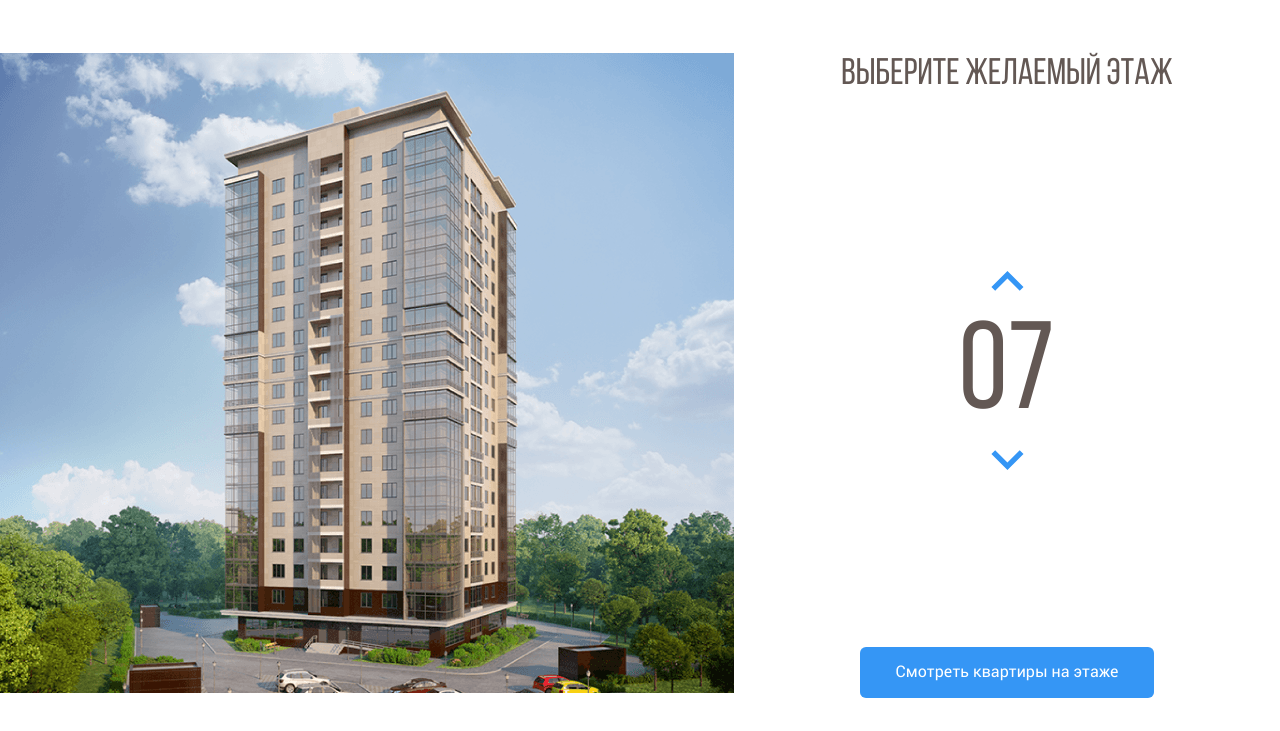
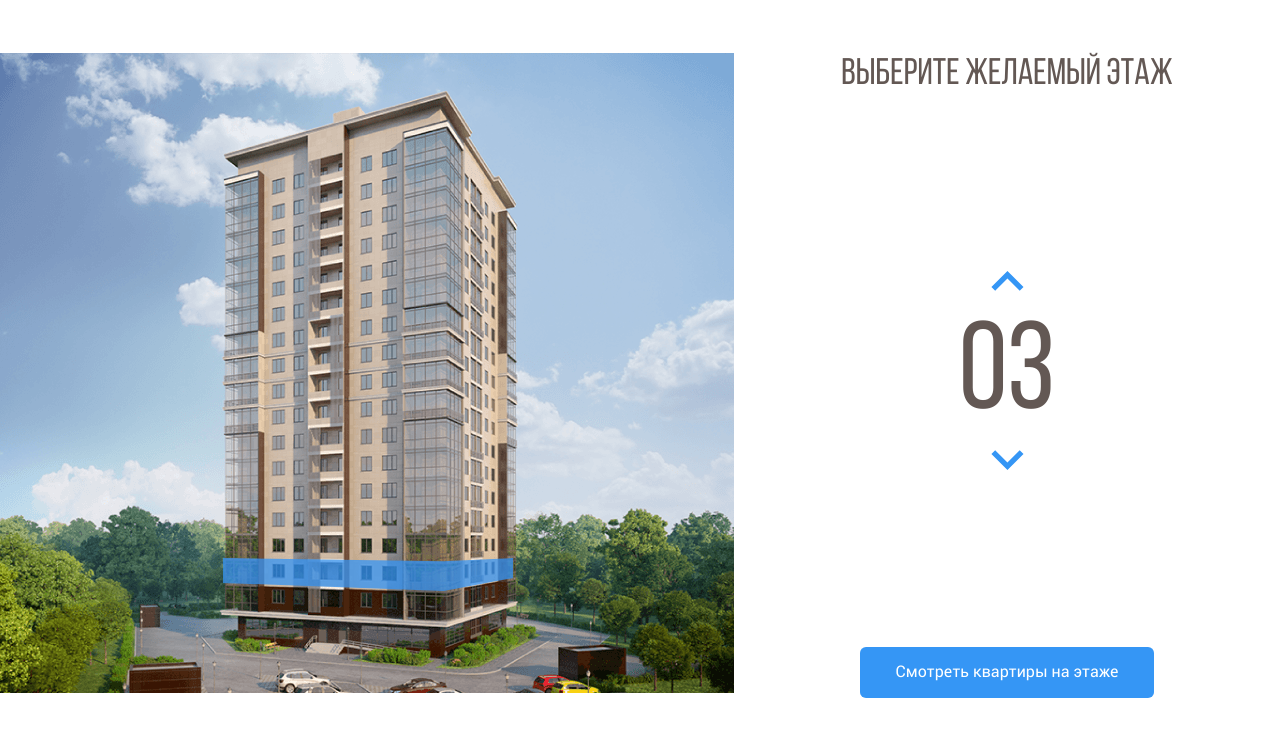
Before and after one commit to simolex/melody, a plain HTML site: page index.html in a window 1280 px wide. Both pictures are taken after a click on the button 1007 px from the left and 351 px from the top of the page. Shown: the part 69-800 px from the top of the page. Drawn offline with nearby package versions, Linux system fonts and the light colour scheme; files whose address does not match are found by name.

Commit message:
Завершено третье задание

```diff
--- a/css/style.css
+++ b/css/style.css
@@ -116,6 +116,9 @@ body {
 .home-image path:hover {
   opacity: 1;
 }
+path.current-floor {
+  opacity: 1;
+}
 .counter-group {
   display: flex;
   flex-direction: column;
--- a/index.html
+++ b/index.html
@@ -69,86 +69,103 @@
             />
           </defs>
           <path
+            data-floor="02"
             d="M222 531L442.8 539L512 525.3V547L443.5 566.7L222 555.7V531Z"
             fill="#3595F6"
             fill-opacity="0.75"
           />
           <path
+            data-floor="03"
             d="M223 530V505L443.3 508.3L513 505V525L443.7 538L223 530Z"
             fill="#3595F6"
             fill-opacity="0.75"
           />
           <path
+            data-floor="04"
             d="M223 504V479H444H513V502L445 509L223 504Z"
             fill="#3595F6"
             fill-opacity="0.75"
           />
           <path
+            data-floor="05"
             d="M223 480V455L444.3 451.3L512 458V480H444"
             fill="#3595F6"
             fill-opacity="0.75"
           />
           <path
+            data-floor="06"
             d="M223 454V428L444.5 424.7L513 435.7V457L444 450.3L223 454Z"
             fill="#3595F6"
             fill-opacity="0.75"
           />
           <path
+            data-floor="07"
             d="M222 427V403.3L443 391L514 414V435.3L443 423L222 427Z"
             fill="#3595F6"
             fill-opacity="0.75"
           />
           <path
+            data-floor="08"
             d="M222 405V380L444.2 363.7L514 392.3V413L443.7 391.3L222 405Z"
             fill="#3595F6"
             fill-opacity="0.75"
           />
           <path
+            data-floor="09"
             d="M222 380V355L444.5 334.7L514 371.3V392L442 363.3L222 380Z"
             fill="#3595F6"
             fill-opacity="0.75"
           />
           <path
+            data-floor="10"
             d="M222 354V330L445 305.3L514 349.3V371L444.7 333L222 354Z"
             fill="#3595F6"
             fill-opacity="0.75"
           />
           <path
+            data-floor="11"
             d="M222 329V305L444.5 276.3L514 327.3V348L443.7 305.7L222 329Z"
             fill="#3595F6"
             fill-opacity="0.75"
           />
           <path
+            data-floor="12"
             d="M221 305V281L443.3 248L514 307.3V327L444 276.3L221 305Z"
             fill="#3595F6"
             fill-opacity="0.75"
           />
           <path
+            data-floor="13"
             d="M222 280V256L443.2 221L513 285V306L444.3 247.7L222 280Z"
             fill="#3595F6"
             fill-opacity="0.75"
           />
           <path
+            data-floor="14"
             d="M222 256V231L444.3 193L513 263.3V284L444 220L222 256Z"
             fill="#3595F6"
             fill-opacity="0.75"
           />
           <path
+            data-floor="15"
             d="M222 230V205L442.8 161.3L513 240.3V263L444 189.7L222 230Z"
             fill="#3595F6"
             fill-opacity="0.75"
           />
           <path
+            data-floor="16"
             d="M223 206V181L443 133L513 218V241L442.3 161.7L223 206Z"
             fill="#3595F6"
             fill-opacity="0.75"
           />
           <path
+            data-floor="17"
             d="M222 181V156L441.8 104L513 196.3V219L443.3 132.7L222 181Z"
             fill="#3595F6"
             fill-opacity="0.75"
           />
           <path
+            data-floor="18"
             d="M222 156V130L444 73.3L513 175V196L443.7 104.3L222 156Z"
             fill="#3595F6"
             fill-opacity="0.75"
@@ -166,7 +183,7 @@
               class="counter-arrow counter-arrow-up"
             />
           </button>
-          <span class="counter">07</span>
+          <span class="counter">02</span>
           <button class="counter-button counter-down">
             <img
               src="img/arrow.svg"
@@ -182,5 +199,11 @@
       </div>
       <!-- /.main-info -->
     </main>
+    <script
+      src="https://code.jquery.com/jquery-3.6.0.min.js"
+      integrity="sha256-/xUj+3OJU5yExlq6GSYGSHk7tPXikynS7ogEvDej/m4="
+      crossorigin="anonymous"
+    ></script>
+    <script src="js/main.js"></script>
   </body>
 </html>
--- /dev/null
+++ b/js/main.js
@@ -0,0 +1,36 @@
+$(document).ready(function () {
+  var currentFloor = 2;
+  var floorPath = $(".home-image path");
+  var counterUp = $(".counter-up");
+  var counterDown = $(".counter-down");
+  floorPath.on("mouseover", function () {
+    floorPath.removeClass("current-floor");
+    currentFloor = $(this).attr("data-floor");
+    $(".counter").text(currentFloor);
+    console.log();
+  });
+  counterUp.on("click", function () {
+    if (currentFloor < 18) {
+      currentFloor++;
+      usCurrentFloor = currentFloor.toLocaleString("en-US", {
+        minimumIntegerDigits: 2,
+        useGroupping: false,
+      });
+      $(".counter").text(usCurrentFloor);
+      floorPath.removeClass("current-floor");
+      $(`[data-floor=${usCurrentFloor}]`).toggleClass("current-floor");
+    }
+  });
+  counterDown.on("click", function () {
+    if (currentFloor > 2) {
+      currentFloor--;
+      usCurrentFloor = currentFloor.toLocaleString("en-US", {
+        minimumIntegerDigits: 2,
+        useGroupping: false,
+      });
+      $(".counter").text(usCurrentFloor);
+      floorPath.removeClass("current-floor");
+      $(`[data-floor=${usCurrentFloor}]`).toggleClass("current-floor");
+    }
+  });
+});
```
